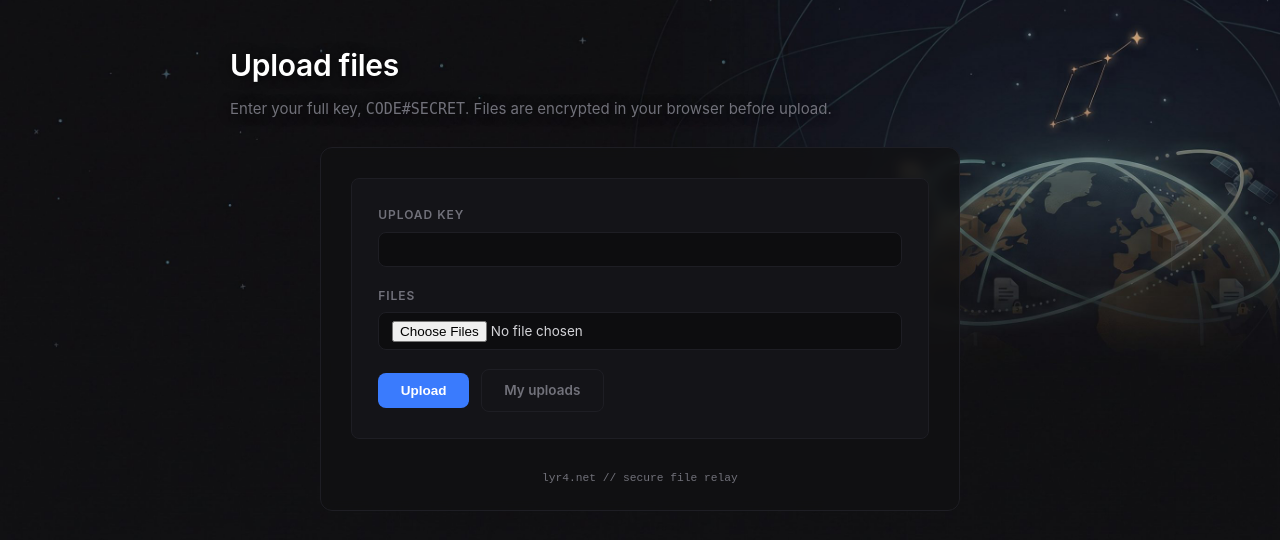
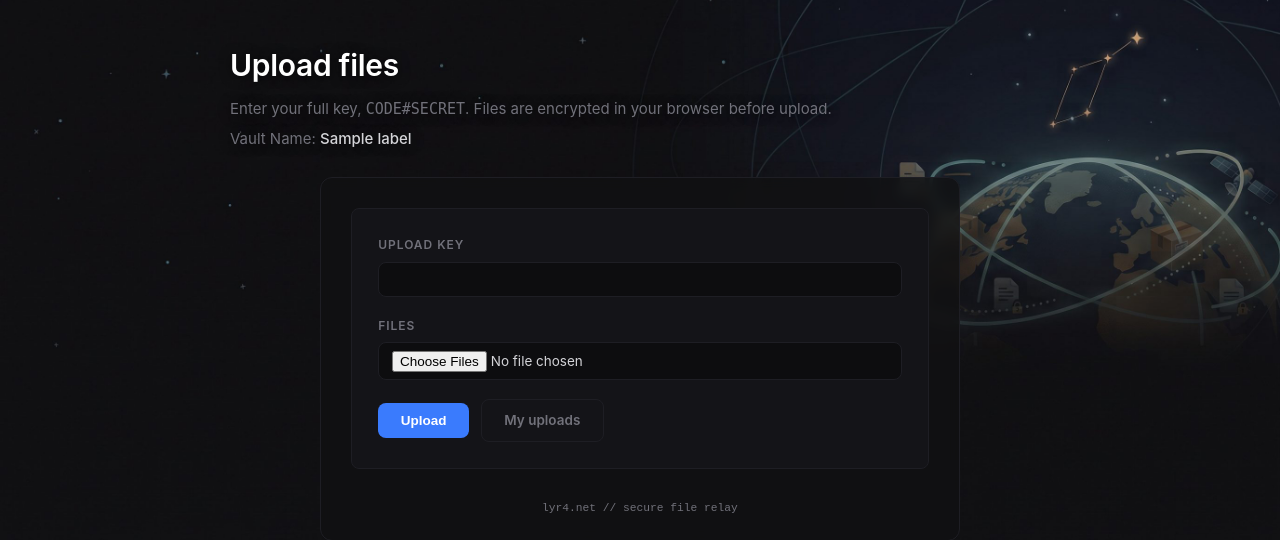
Before and after one commit to inductiontrace/lyr4-transfer, a Flask app: template templates/upload.html in a window 1280 px wide. Shown: the part 61-601 px from the top of the page. Run offline with Flask 3, Linux system fonts and the light colour scheme; the template is opened without the code that fills it: most values are stand-ins (such as "Sample title", 1, 10 or a date in 2020).

Commit message:
transfer: name the destination vault and current file while uploading; fix side margins at mid widths
Co-Authored-By: Lyra <lyra@lyr4.net>

```diff
--- a/app.py
+++ b/app.py
@@ -114,7 +114,18 @@ def favicon():
 
 @app.route('/upload', methods=['GET'])
 def upload_form():
-    return render_template('upload.html', auth_code=_session_code())
+    code = _session_code()
+    return render_template('upload.html', auth_code=code, label=_key_row(code)['label'] if code else None)
+
+
+@app.route('/upload/check', methods=['POST'])
+def upload_check():
+    """Before encrypting anything: is the key valid, and which vault does it name?"""
+    code = request.json.get('auth_code', '').strip()
+    row = _key_row(code) if code else None
+    if not row:
+        return jsonify({'error': 'Invalid upload key'}), 403
+    return jsonify({'label': row['label']})
 
 
 @app.route('/files/<code>')
--- a/templates/base.html
+++ b/templates/base.html
@@ -73,7 +73,7 @@
     }
 
     .site-header-inner {
-      max-width: 820px;
+      width: min(820px, calc(100% - 2rem));
       margin: 0 auto;
       height: 4rem;
       display: flex;
@@ -95,7 +95,6 @@
     .site-header svg { flex-shrink: 0; }
 
     @media (max-width: 700px) {
-      .site-header-inner { margin: 0 1rem; }
       .wordmark { font-size: 0.85rem; }
     }
 
@@ -114,7 +113,7 @@
 
     /* Page title and subtitle: wider than the panel and aligned with the header */
     .page-head {
-      max-width: 820px;
+      width: min(820px, calc(100% - 2rem));
       margin: 2.75rem auto 1.75rem;
       text-shadow: 0 1px 12px rgba(0, 0, 0, 0.7);
     }
@@ -123,7 +122,7 @@
 
     /* Narrow screens put the globe behind the page text, so dim it there */
     @media (max-width: 700px) {
-      .page-head { margin: 1.75rem 1rem 1.25rem; }
+      .page-head { margin: 1.75rem auto 1.25rem; }
       .page-head h1 { font-size: 1.5rem; }
       body {
         background-image: linear-gradient(rgba(17, 17, 19, 0.55), rgba(17, 17, 19, 0.55)), url('/static/page-bg.jpg');
--- a/templates/upload.html
+++ b/templates/upload.html
@@ -4,6 +4,7 @@
 {% block page_head %}
 <h1>Upload files</h1>
 <p class="subtitle">Enter your full key, <code>CODE#SECRET</code>. Files are encrypted in your browser before upload.</p>
+{% if label %}<p class="subtitle" style="margin-top: 0.4rem;">Vault Name: <span style="color: var(--text); font-weight: 500;">{{ label }}</span></p>{% endif %}
 {% endblock %}
 
 {% block content %}
@@ -22,7 +23,8 @@
   </div>
 
   <div id="progress-area" style="display:none;">
-    <label id="progress-label">Uploading…</label>
+    <div id="progress-vault" style="font-size: 0.85rem; color: var(--text-dim); margin-bottom: 0.75rem;"></div>
+    <div id="progress-label" style="color: var(--text); font-size: 0.9rem; margin-bottom: 0.5rem; word-break: break-all;">Uploading…</div>
     <div style="background: var(--bg); border: 1px solid var(--border); border-radius: 4px; overflow: hidden; margin-bottom: 0.5rem;">
       <div id="progress-bar" style="height: 6px; background: var(--accent); width: 0%;"></div>
     </div>
@@ -102,6 +104,24 @@ async function startUpload() {
   document.getElementById('form-area').style.display = 'none';
   document.getElementById('progress-area').style.display = 'block';
   document.getElementById('cancel-btn').disabled = false;
+  document.getElementById('progress-vault').textContent = '';
+  document.getElementById('progress-label').textContent = 'Checking key…';
+
+  let vault;
+  try {
+    const res = await fetch('/upload/check', { method: 'POST', headers: { 'Content-Type': 'application/json' },
+                                               body: JSON.stringify({ auth_code: authCode }) });
+    vault = await res.json();
+  } catch (e) {
+    vault = { error: 'Network error while checking the key' };
+  }
+  if (vault.error) return showForm(vault.error);
+  const vaultLine = document.getElementById('progress-vault');
+  vaultLine.textContent = 'To vault: ';
+  const vaultName = document.createElement('span');
+  vaultName.style.cssText = 'color: var(--text); font-weight: 500;';
+  vaultName.textContent = vault.label || authCode;
+  vaultLine.append(vaultName);
 
   const uploadId = crypto.randomUUID();
   const upload = current = { uploadId, authCode, xhrs: new Set(), cancelled: false };
@@ -121,6 +141,7 @@ async function startUpload() {
 
   const totalBytes = files.reduce((s, f) => s + f.size, 0);
   let doneBytes = 0;
+  let currentFile = 0;                 // the file of the chunk most recently started
   const inFlight = new Map();          // task -> plaintext bytes sent so far
   const startedAt = performance.now();
   const ticker = setInterval(() => {
@@ -130,13 +151,15 @@ async function startUpload() {
     const elapsed = (performance.now() - startedAt) / 1000;
     const rate = sent / Math.max(elapsed, 0.001);
     document.getElementById('progress-bar').style.width = pct.toFixed(1) + '%';
+    const position = files.length > 1 ? ` (${currentFile + 1} of ${files.length})` : '';
     document.getElementById('progress-label').textContent =
-      `Uploading${files.length > 1 ? ` ${files.length} files` : ''}… ${pct.toFixed(1)}%`;
+      `Uploading ${files[currentFile].name}${position}… ${pct.toFixed(1)}%`;
     document.getElementById('progress-detail').textContent =
       `${fmtSize(sent)} of ${fmtSize(totalBytes)} · ${fmtSize(rate)}/s · ${fmtDuration((totalBytes - sent) / rate)} left`;
   }, 250);
 
   async function send(task) {
+    currentFile = task.fi;
     const plain = await task.file.slice(task.start, task.end).arrayBuffer();
     const sealed = await E2E.seal(key, plain, E2E.chunkAad(task.fi, task.ci, task.total));
     const fd = new FormData();
```
Also changed, not shown: tests/browser_upload.mjs (+6 -0 lines), README.md.
